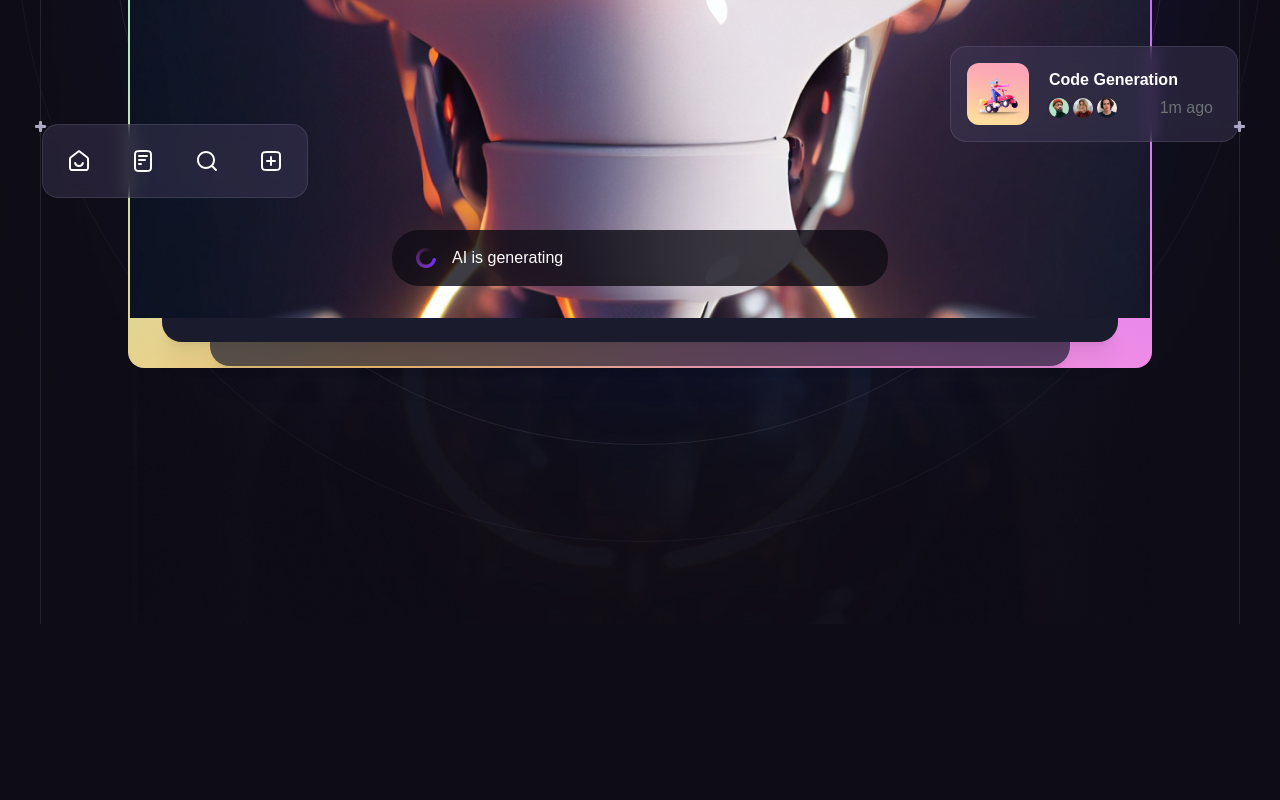
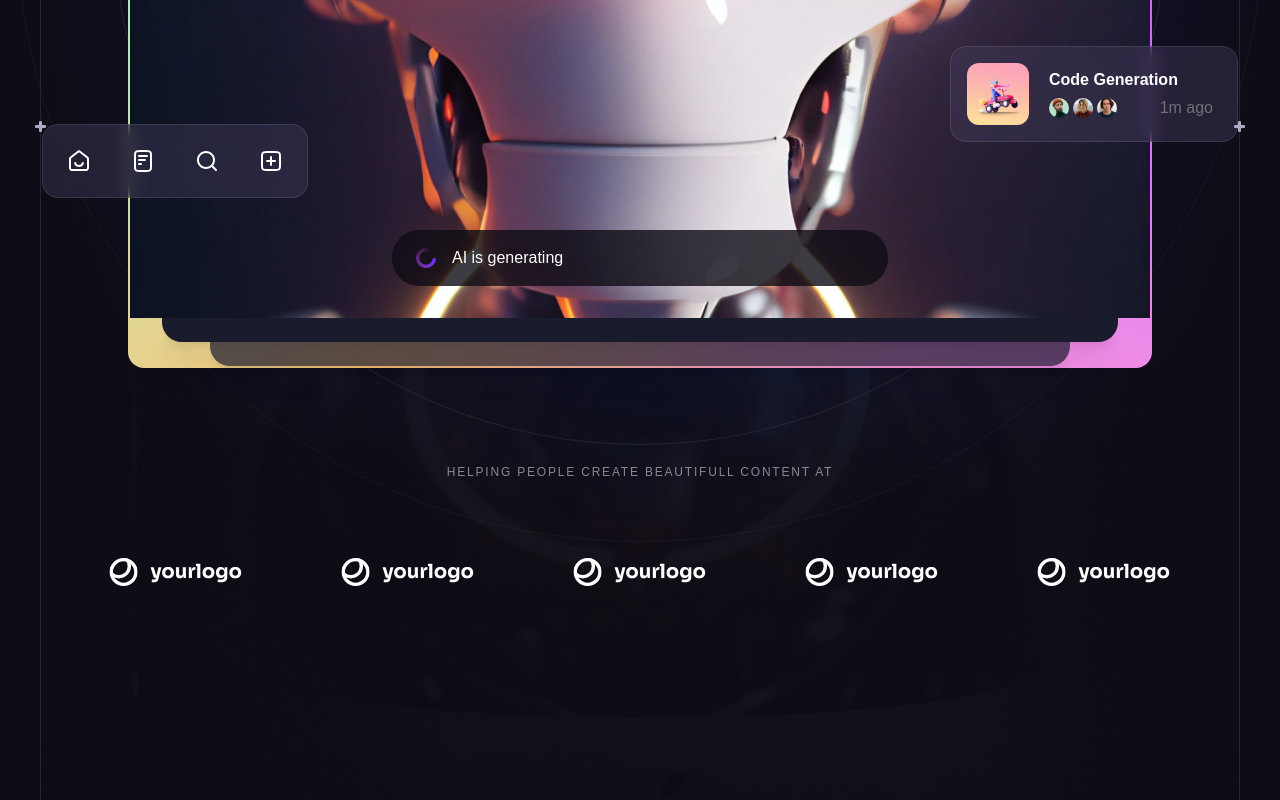
Before and after one commit to samirzjadhav/brainwave-web, a React (Create React App) app: page / in a window 1280 px wide. Shown: the part 758-1558 px from the top of the page. Before the commit the page ends 1382 px from the top, so only its background shows below. Built offline with nearby package versions, Linux system fonts and the light colour scheme.

Commit message:
feat: added new componylogo that defined logo

```diff
--- a/src/components/CompanyLogos.js
+++ b/src/components/CompanyLogos.js
@@ -1,9 +1,24 @@
-import React from 'react'
+import React from "react";
+import { companyLogos } from "../constant";
 
-const CompanyLogos = () => {
+const CompanyLogos = ({ className }) => {
   return (
-    <div>CompanyLogos</div>
-  )
-}
+    <div className={className}>
+      <h5 className="tagline mb-6 text-center text-n-1/50">
+        Helping people create beautifull content at{" "}
+      </h5>
+      <ul className="flex">
+        {companyLogos.map((logo, index) => (
+          <li
+            className="flex item-center justify-center flex-1 h-[8.5rem]"
+            key={index}
+          >
+            <img src={logo} width={134} height={28} alt={logo} />
+          </li>
+        ))}
+      </ul>
+    </div>
+  );
+};
 
-export default CompanyLogos
+export default CompanyLogos;
--- a/src/components/Hero.js
+++ b/src/components/Hero.js
@@ -8,6 +8,7 @@
 import { useRef } from "react";
 import Generating from "./Generating";
 import Notification from "./Notification";
+import CompanyLogos from "./CompanyLogos";
 
 const Hero = () => {
   const parallaxRef = useRef(null);
@@ -87,6 +88,7 @@
           </div>
           <BackgroundCircles />
         </div>
+        <CompanyLogos className="hidden relative z-10 mt-20 lg:block" />
       </div>
       <BottomLine />
     </Section>
```
